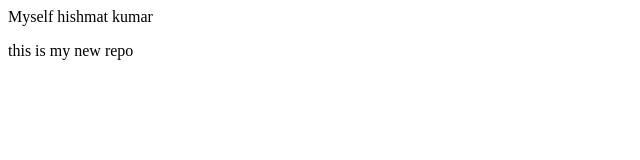
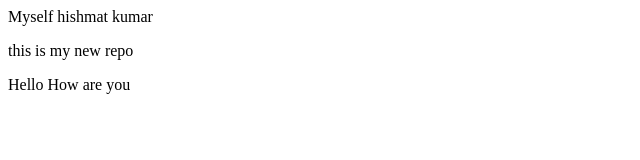
Before and after one commit to hishmatrai64-pixel/HishmatRepo, a plain HTML site: page index.html in a window 1280 px wide. Shown: the whole page, without its empty margins (0-640 px from the left). Drawn offline with Linux system fonts and the light colour scheme.

Commit message:
change something new

```diff
--- a/index.html
+++ b/index.html
@@ -1,2 +1,3 @@
 <p>Myself hishmat kumar</p>
 <p>this is my new repo</p>
+<p>Hello How are you</p>
```
